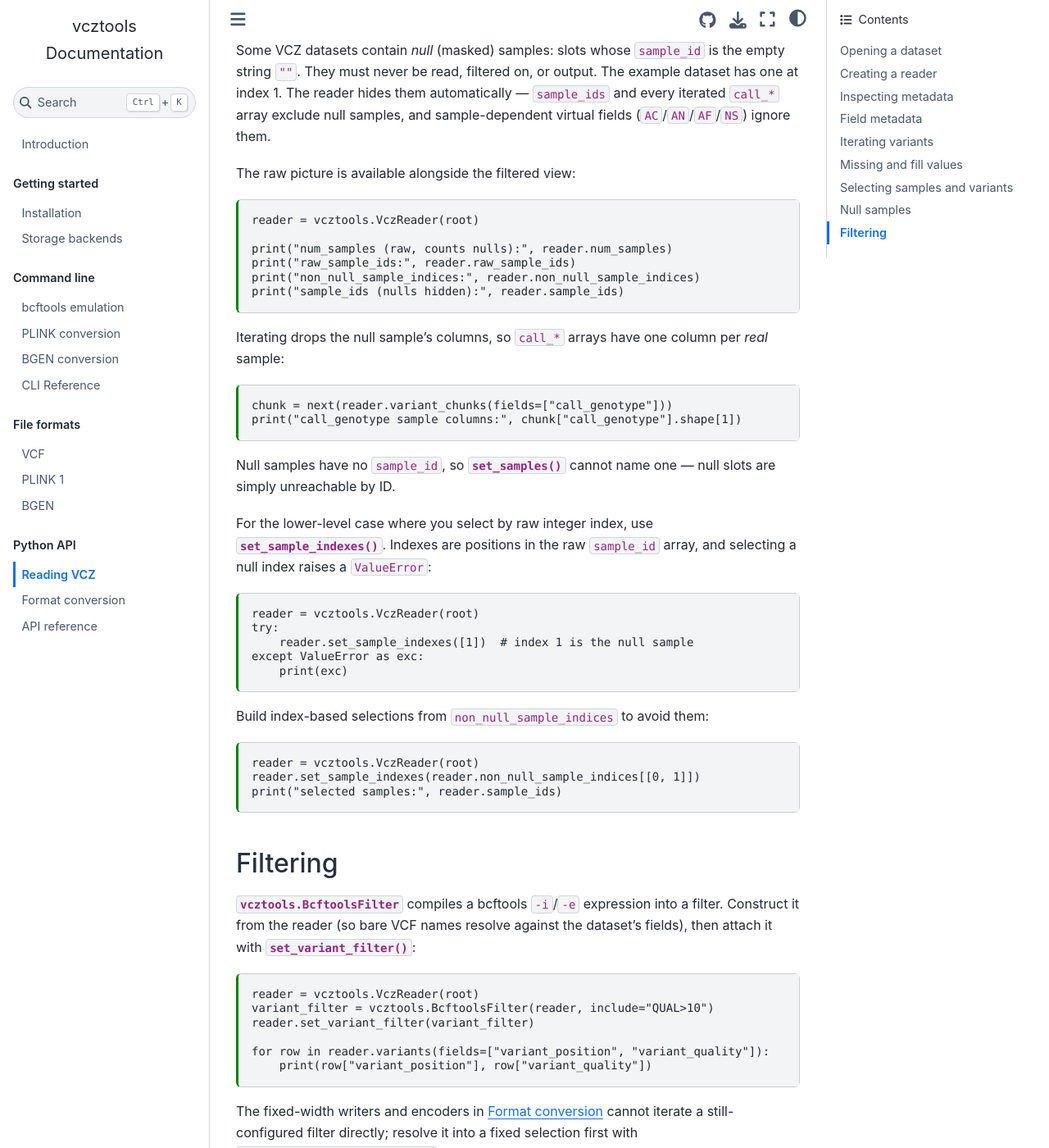
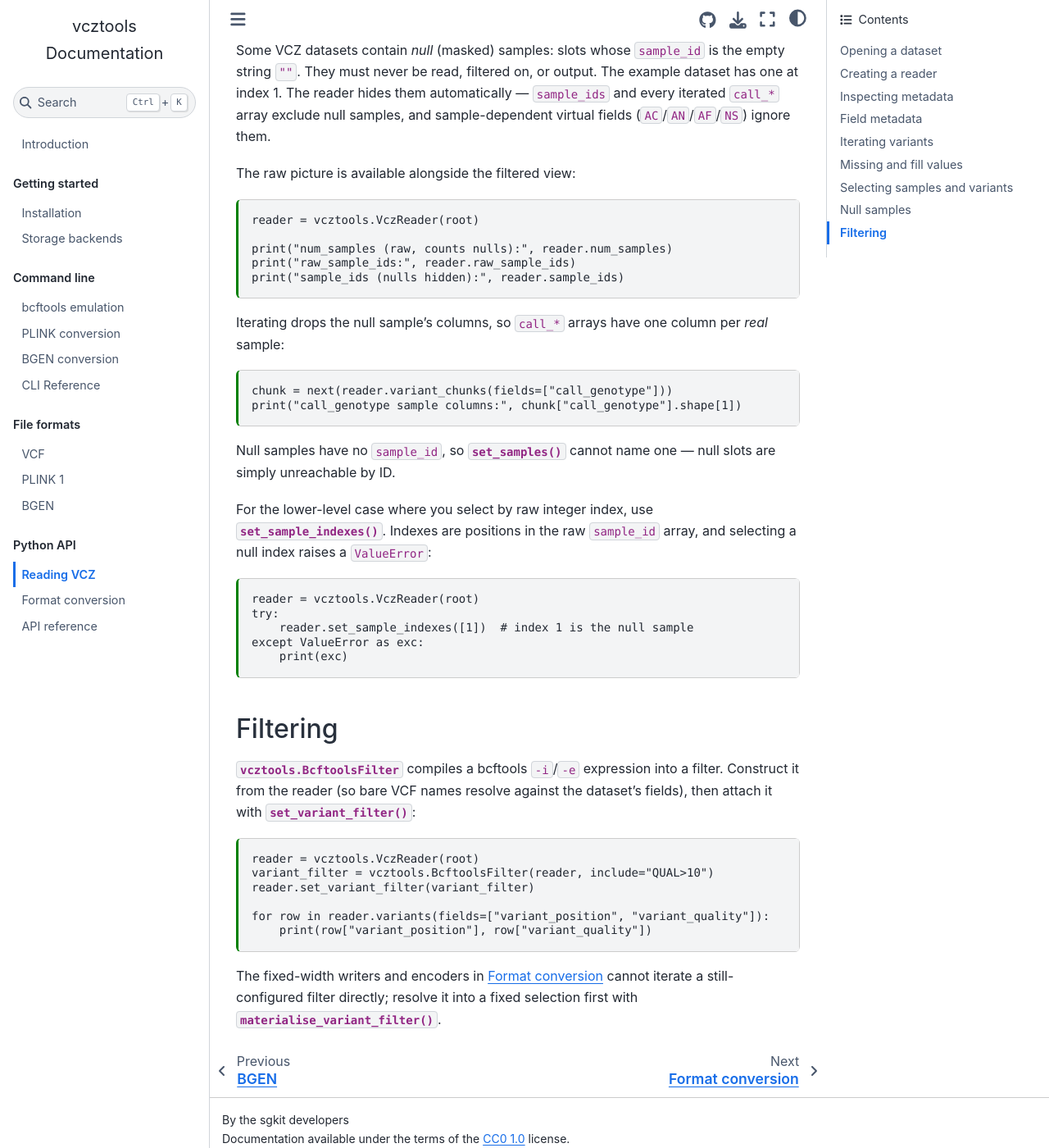
Before and after one commit to sgkit-dev/vcztools, a Jupyter Book: the page built from docs/reading_vcz.md, in a window 1280 px wide and 1400 px high, scrolled down 4812 px. Shown: the whole window at 82% size. Built offline with Jupyter Book 1.0.4 settings and Sphinx 7.4.7 and the Sphinx Book theme 1.1.4, drawn with Linux system fonts in a browser that asks for light colours.

Commit message:
Make non_null_sample_indices private
The non-null sample index array is internal machinery (num_null_samples,
the bcftools-view output-column remap, and the full-sample filter plan)
rather than part of the reader's selection API, which is now ID-centric.
Rename it to a private cached property and drop the public docs that
illustrated building index selections from it.

````diff
--- a/docs/reading_vcz.md
+++ b/docs/reading_vcz.md
@@ -261,7 +261,6 @@ reader = vcztools.VczReader(root)
 
 print("num_samples (raw, counts nulls):", reader.num_samples)
 print("raw_sample_ids:", reader.raw_sample_ids)
-print("non_null_sample_indices:", reader.non_null_sample_indices)
 print("sample_ids (nulls hidden):", reader.sample_ids)
 ```
 
@@ -288,14 +287,6 @@ except ValueError as exc:
     print(exc)
 ```
 
-Build index-based selections from `non_null_sample_indices` to avoid them:
-
-```{code-cell} ipython3
-reader = vcztools.VczReader(root)
-reader.set_sample_indexes(reader.non_null_sample_indices[[0, 1]])
-print("selected samples:", reader.sample_ids)
-```
-
 ## Filtering
 
 {class}`vcztools.BcftoolsFilter` compiles a bcftools `-i`/`-e` expression into a
````
Also changed, not shown: docs/api_reference.md (+1 -1 lines), 2 other files.
